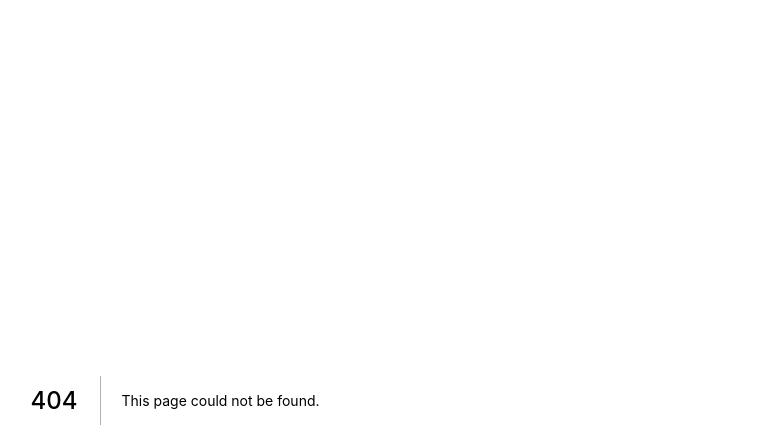
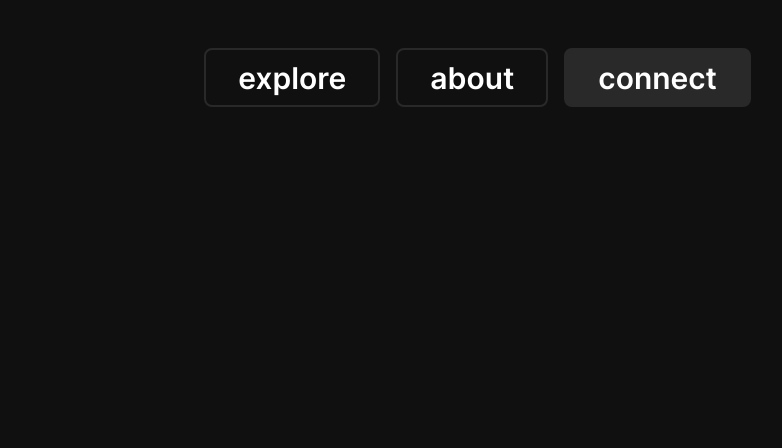
Before and after one commit to dev-lukian/colors.wtf, a Next.js app: page /components/Navbar/Navbar in a window 1280 px wide. Before the commit this address had no page. Shown: the top 448 px of the page, without its empty margins (465-1247 px from the left). Built offline with nearby package versions, Linux system fonts and the light colour scheme.

Commit message:
Setup Navbar

```diff
--- a/package.json
+++ b/package.json
@@ -9,6 +9,7 @@
     "lint": "next lint"
   },
   "dependencies": {
+    "classnames": "^2.3.1",
     "next": "12.2.2",
     "react": "18.2.0",
     "react-dom": "18.2.0"
--- a/pages/api/hello.js
+++ /dev/null
@@ -1,5 +0,0 @@
-// Next.js API route support: https://nextjs.org/docs/api-routes/introduction
-
-export default function handler(req, res) {
-  res.status(200).json({ name: 'John Doe' })
-}
--- /dev/null
+++ b/pages/components/Navbar/Navbar.jsx
@@ -0,0 +1,17 @@
+import cn from 'classnames';
+import styles from './Navbar.module.css';
+
+const Navbar = () => {
+  return (
+    <div className={styles.navbarWrapper}>
+      <div></div>
+      <div className={styles.buttonWrapper}>
+        <button className={cn('button')}>explore</button>
+        <button className={cn('button')}>about</button>
+        <button className={cn('button', 'solidButton')}>connect</button>
+      </div>
+    </div>
+  );
+};
+
+export default Navbar;
--- /dev/null
+++ b/pages/components/Navbar/Navbar.module.css
@@ -0,0 +1,10 @@
+.navbarWrapper {
+  display: flex;
+  justify-content: space-between;
+  align-items: center;
+}
+
+.buttonWrapper {
+  display: flex;
+  column-gap: 1rem;
+}
--- a/styles/globals.css
+++ b/styles/globals.css
@@ -1,9 +1,23 @@
+:root {
+  --black: #101010;
+  --gray-1: #181818;
+  --gray-2: #292929;
+  --gray-3: #525252;
+  --gray-4: #9f9fa0;
+  --white: #ffffff;
+
+  --font-size-30: 1.875rem;
+}
+
 html,
 body {
   padding: 0;
   margin: 0;
-  font-family: -apple-system, BlinkMacSystemFont, Segoe UI, Roboto, Oxygen,
-    Ubuntu, Cantarell, Fira Sans, Droid Sans, Helvetica Neue, sans-serif;
+  font-family: Inter;
+  font-weight: 500;
+  color: var(--white);
+  background-color: var(--black);
+  padding: 1.5rem 2rem;
 }
 
 a {
@@ -13,4 +27,25 @@ a {
 
 * {
   box-sizing: border-box;
+  font-family: Inter;
 }
+
+.button {
+  padding: 0.6rem 2rem;
+  border-radius: 8px;
+  background-color: transparent;
+  border: 2px solid var(--gray-2);
+  color: var(--white);
+  font-size: var(--font-size-30);
+  cursor: pointer;
+  transition: background-color 0.3s ease, border-color 0.3s ease;
+}
+
+.solidButton {
+  background-color: var(--gray-2);
+}
+
+.button:hover {
+  background-color: var(--gray-3);
+  border-color: var(--gray-3);
+}
```
Also changed, not shown: pages/_app.js (+4 -3 lines), pages/index.js (+9 -60 lines), 1 other file (tests, documents, lock files or other folders).
